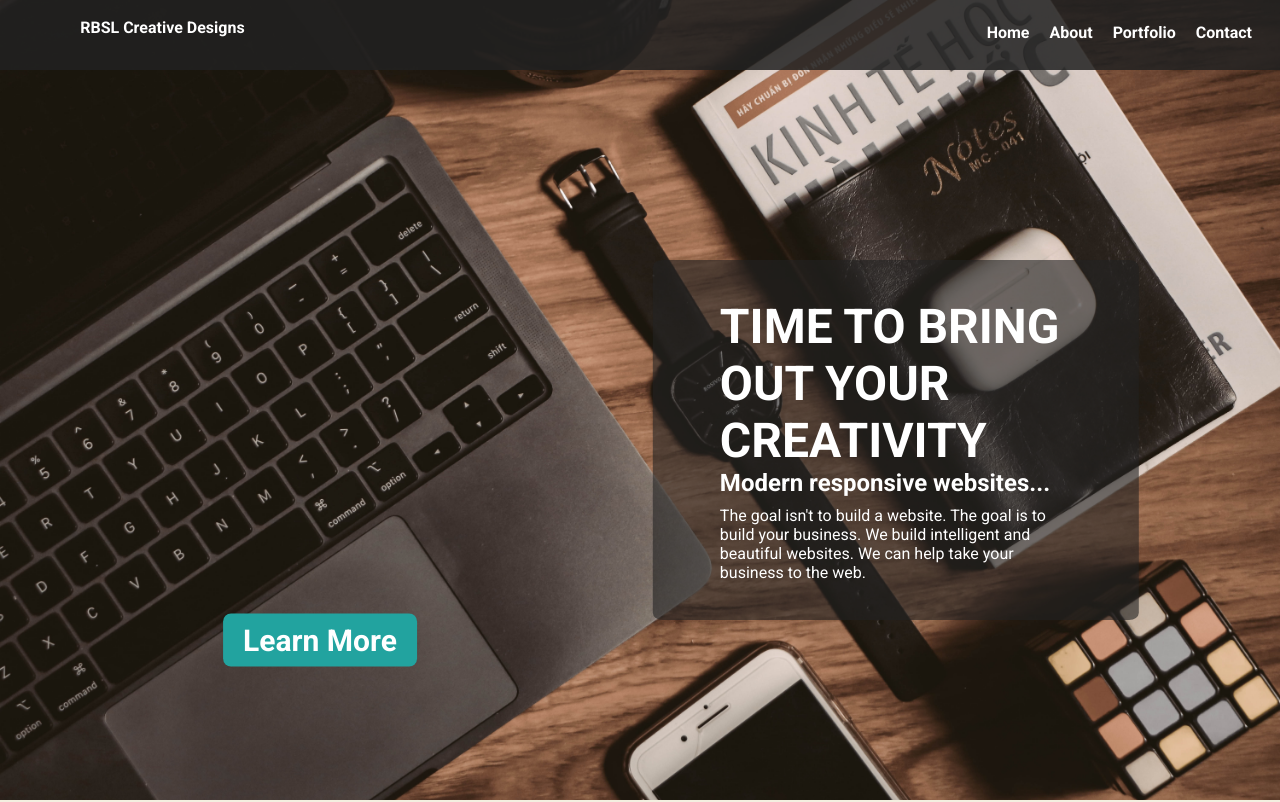
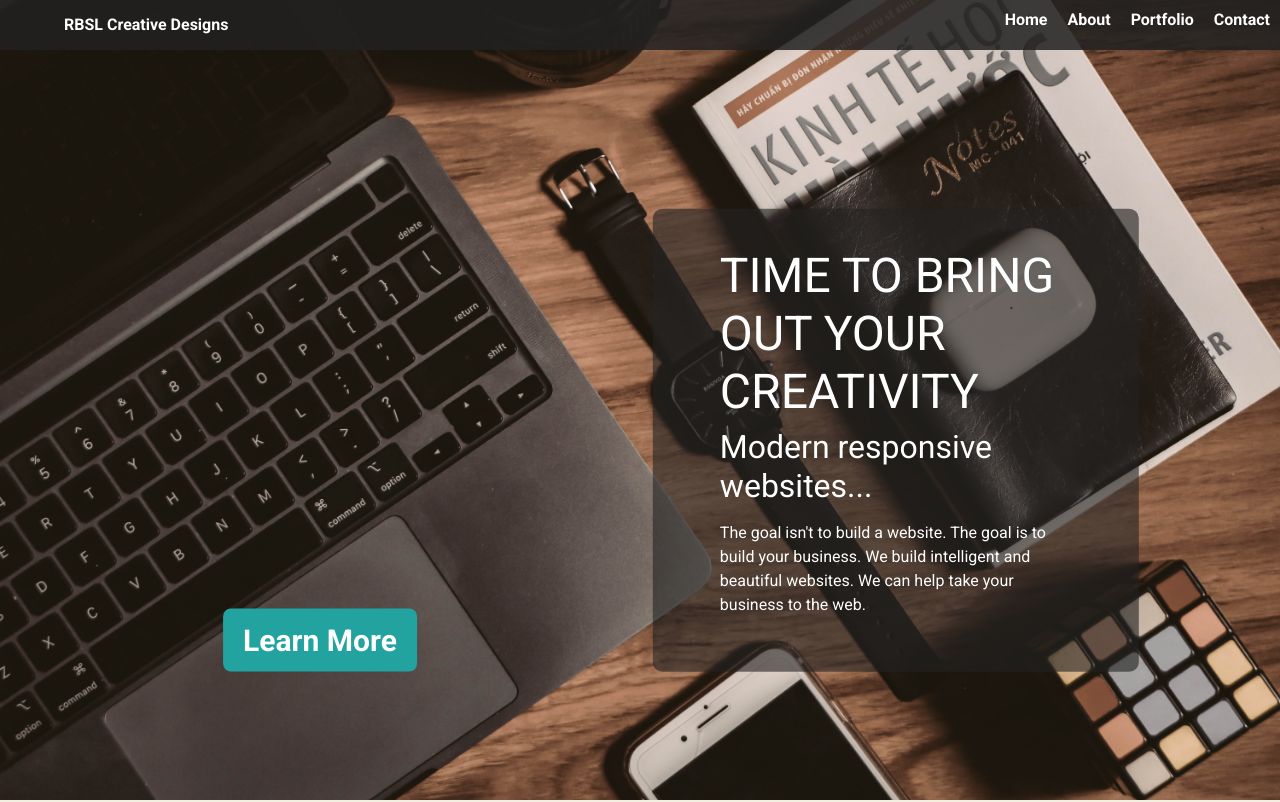
Before and after one commit to rodprogramdev/rbsl-creative-design-mockup, a plain HTML site: page index.html in a window 1280 px wide. Shown: the top 802 px of the page. Drawn offline with nearby package versions, Linux system fonts and the light colour scheme.

Commit message:
add bootstrap 5.3 with ms-auto for nav ul

```diff
--- a/css/styles.css
+++ b/css/styles.css
@@ -39,7 +39,7 @@ ul {
 }
 
 ul li {
-  padding: 5px 10px 10px;
+  padding: 0px 10px 10px;
 }
 
 a {
--- a/index.html
+++ b/index.html
@@ -5,6 +5,7 @@
     <meta http-equiv="X-UA-Compatible" content="IE=edge" />
     <meta name="viewport" content="width=device-width, initial-scale=1.0" />
     <title>RBSL Creative Design</title>
+    <link href="https://cdn.jsdelivr.net/npm/bootstrap@5.3.0-alpha1/dist/css/bootstrap.min.css" rel="stylesheet" integrity="sha384-GLhlTQ8iRABdZLl6O3oVMWSktQOp6b7In1Zl3/Jr59b6EGGoI1aFkw7cmDA6j6gD" crossorigin="anonymous">
     <link rel="preconnect" href="https://fonts.googleapis.com" />
     <link rel="preconnect" href="https://fonts.gstatic.com" crossorigin />
     <link
@@ -17,9 +18,9 @@
   <body>
     <section>
       <div class="hero__section" id="home">
-        <nav>
+        <nav class="navbar navbar-expand-lg ">
           <div class="hero__brand">RBSL Creative Designs</div>
-          <ul>
+          <ul class="navbar-nav ms-auto">
             <li><a href="#home">Home</a></li>
             <li><a href="#about">About</a></li>
             <li><a href="#portfolio">Portfolio</a></li>
@@ -159,5 +160,7 @@
         </nav>
       </div>
     </footer>
+
+    <script src="https://cdn.jsdelivr.net/npm/bootstrap@5.3.0-alpha1/dist/js/bootstrap.bundle.min.js" integrity="sha384-w76AqPfDkMBDXo30jS1Sgez6pr3x5MlQ1ZAGC+nuZB+EYdgRZgiwxhTBTkF7CXvN" crossorigin="anonymous"></script>
   </body>
 </html>
```
